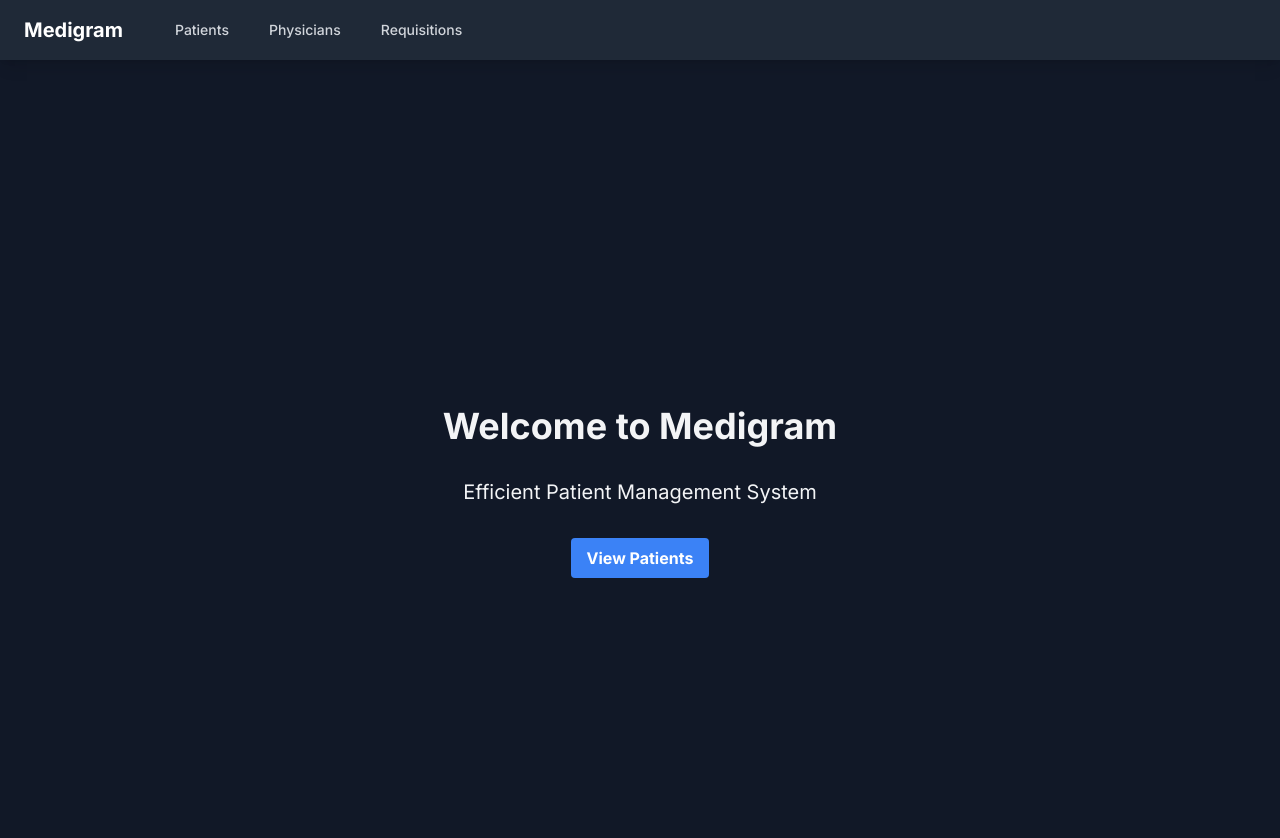
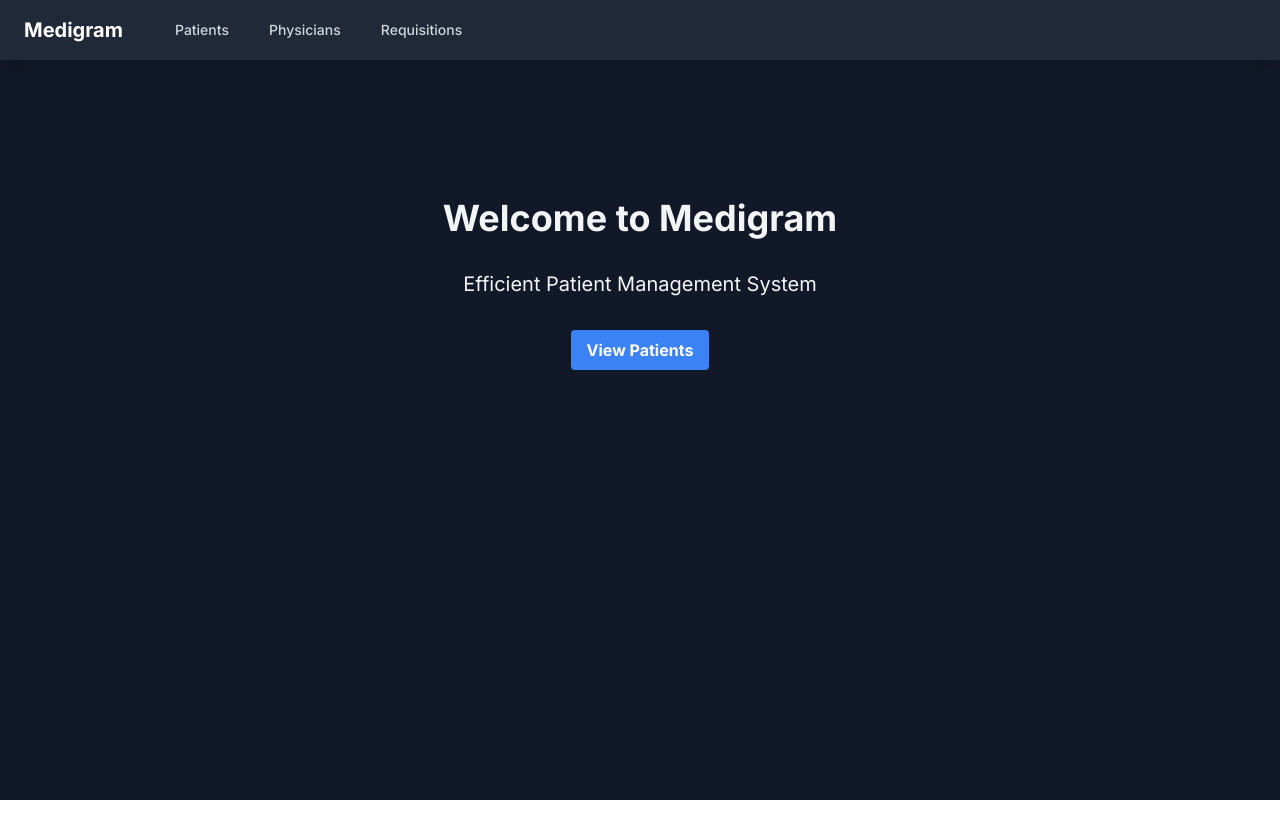
Before and after one commit to letladi/medigram, a Next.js app: page / in a window 1280 px wide. Shown: the top 838 px of the page. After the commit the page ends 800 px from the top, so only its background shows below. Built offline with nearby package versions, Linux system fonts and the light colour scheme.

Commit message:
removed h-screen on home page

```diff
--- a/src/app/page.tsx
+++ b/src/app/page.tsx
@@ -2,7 +2,7 @@
 
 export default function Home() {
   return (
-    <div className="flex flex-col items-center justify-center min-h-screen py-2">
+    <div className="flex flex-col items-center justify-center min-h-96 py-2">
       <h1 className="text-4xl font-bold mb-8">Welcome to Medigram</h1>
       <p className="text-xl mb-8">Efficient Patient Management System</p>
       <Link href="/patients" className="bg-blue-500 hover:bg-blue-600 text-white font-bold py-2 px-4 rounded">
--- a/src/app/patients/[id]/page.tsx
+++ b/src/app/patients/[id]/page.tsx
@@ -21,7 +21,7 @@
   };
 
   return (
-    <div className="flex h-screen overflow-hidden">
+    <div className="flex">
       <div className="w-1/4 p-4 overflow-hidden flex flex-col">
         <div className="flex-grow overflow-y-auto">
           <PatientSidebar
```
